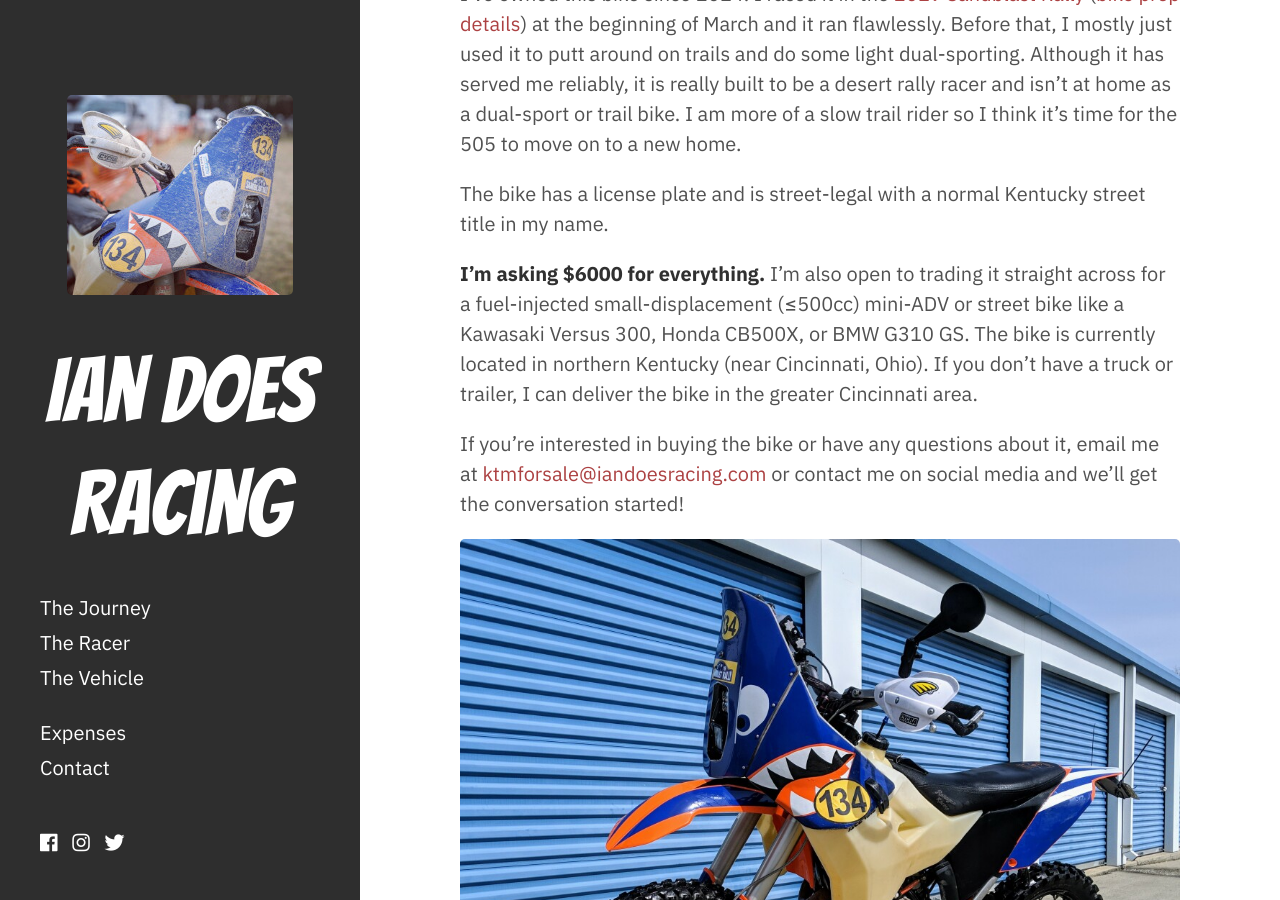
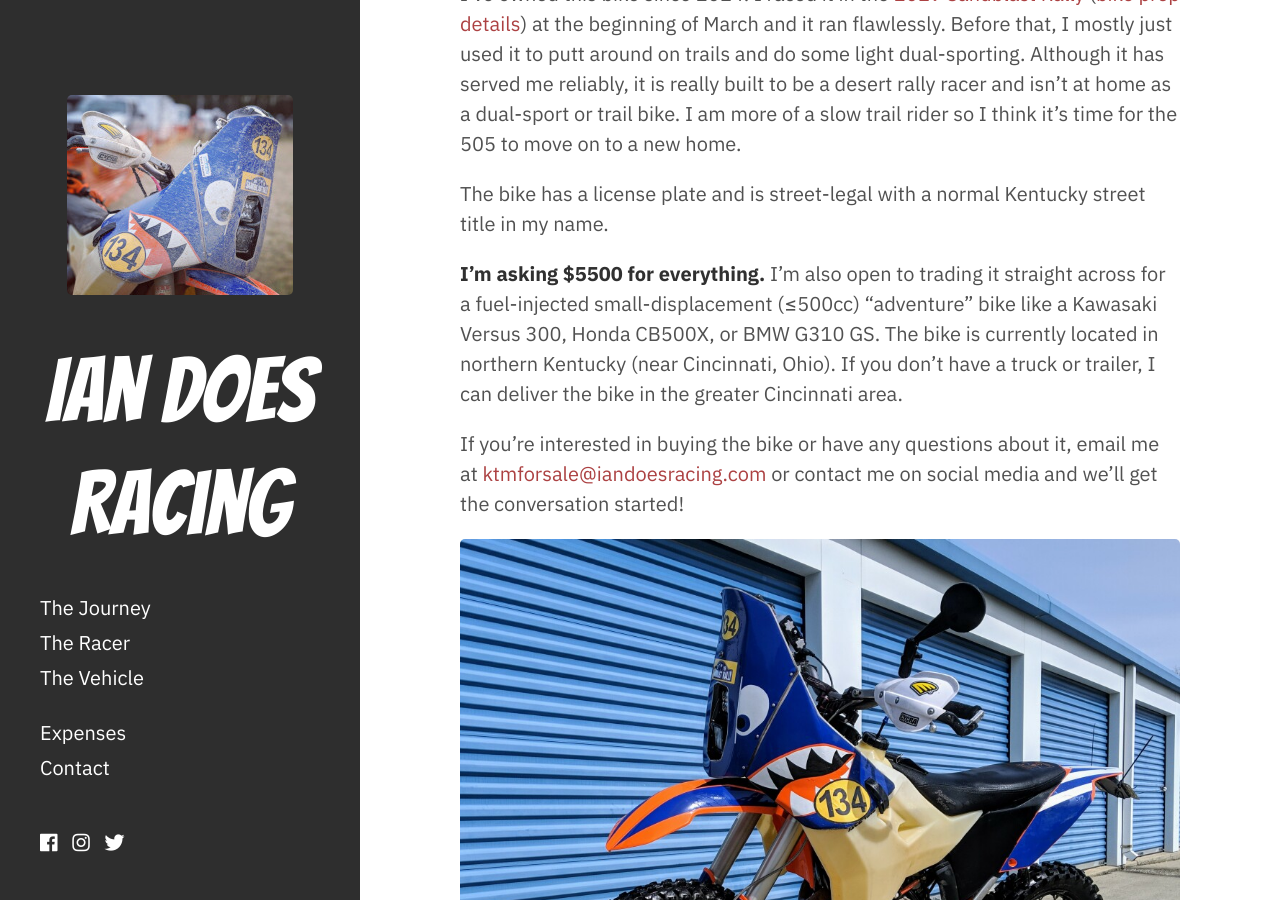
Before and after one commit to icooper/iandoesracing, a Jekyll site: the page built from _posts/2019-03-13-ktm-for-sale.md, in a window 1280 px wide and 900 px high, scrolled down 2953 px. Built offline with Jekyll 4.4.1, drawn with Linux system fonts in a browser that asks for light colours; nearby versions of some CDN libraries.

Commit message:
Update 2019-03-13-ktm-for-sale.md

```diff
--- a/_posts/2019-03-13-ktm-for-sale.md
+++ b/_posts/2019-03-13-ktm-for-sale.md
@@ -57,7 +57,7 @@ I've owned this bike since 2014. I raced it in the [2019 Sandblast Rally](https:
 
 The bike has a license plate and is street-legal with a normal Kentucky street title in my name.
 
-**I'm asking $6000 for everything.** I'm also open to trading it straight across for a fuel-injected small-displacement (&le;500cc) mini-ADV or street bike like a Kawasaki Versus 300, Honda CB500X, or BMW G310 GS. The bike is currently located in northern Kentucky (near Cincinnati, Ohio). If you don't have a truck or trailer, I can deliver the bike in the greater Cincinnati area.
+**I'm asking $5500 for everything.** I'm also open to trading it straight across for a fuel-injected small-displacement (&le;500cc) "adventure" bike like a Kawasaki Versus 300, Honda CB500X, or BMW G310 GS. The bike is currently located in northern Kentucky (near Cincinnati, Ohio). If you don't have a truck or trailer, I can deliver the bike in the greater Cincinnati area.
 
 If you're interested in buying the bike or have any questions about it, email me at [ktmforsale@iandoesracing.com](mailto:ktmforsale@iandoesracing.com) or contact me on social media and we'll get the conversation started!
 
```
